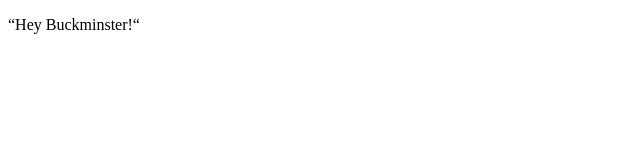
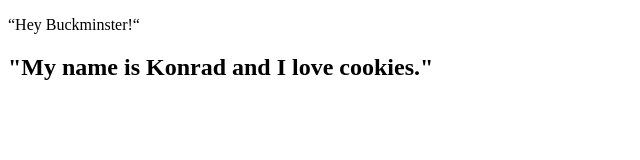
Before and after one commit to konradbieniek/my-first-html, a plain HTML site: page index.html in a window 1280 px wide. Shown: the whole page, without its empty margins (0-640 px from the left). Drawn offline with Linux system fonts and the light colour scheme.

Commit message:
commit 2

```diff
--- a/index.html
+++ b/index.html
@@ -8,6 +8,7 @@
 
 <body>
   <p>“Hey Buckminster!“</p>
+  <h2>"My name is Konrad and I love cookies."</h2>
   </body>
 
 </html>
```
